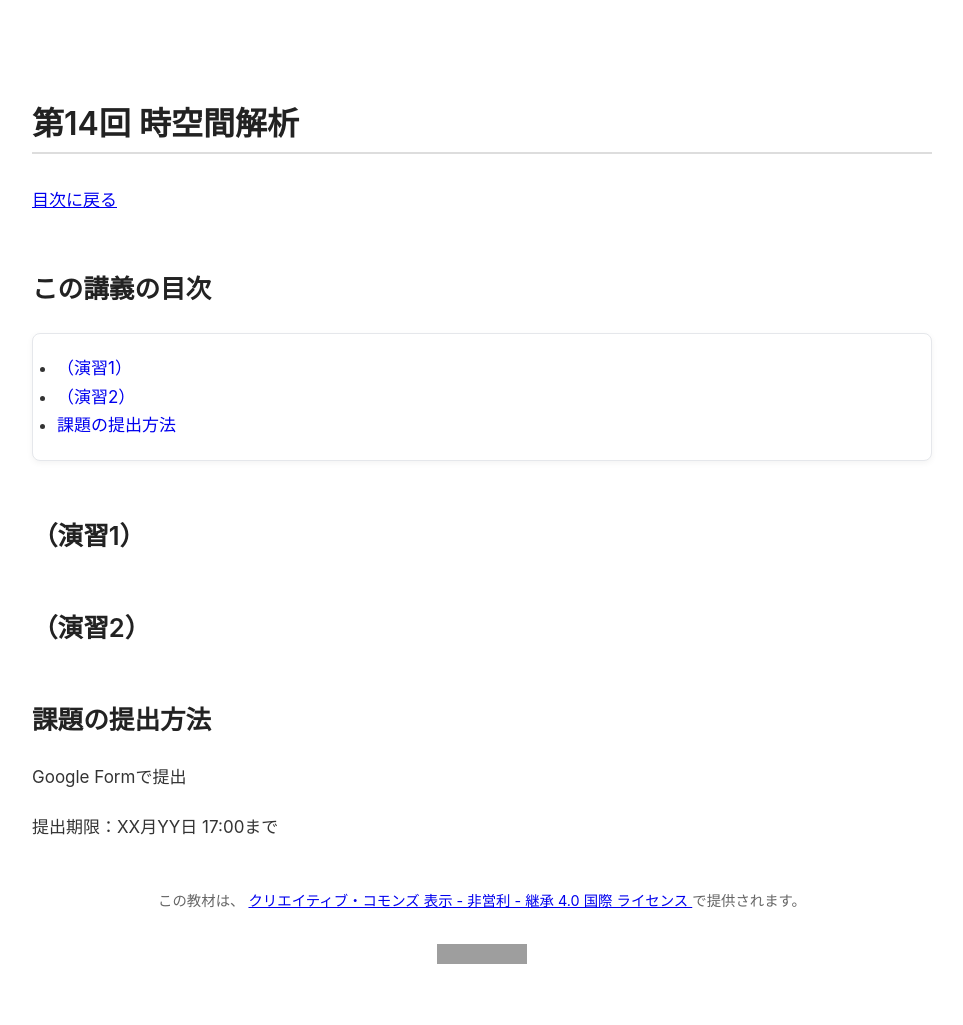
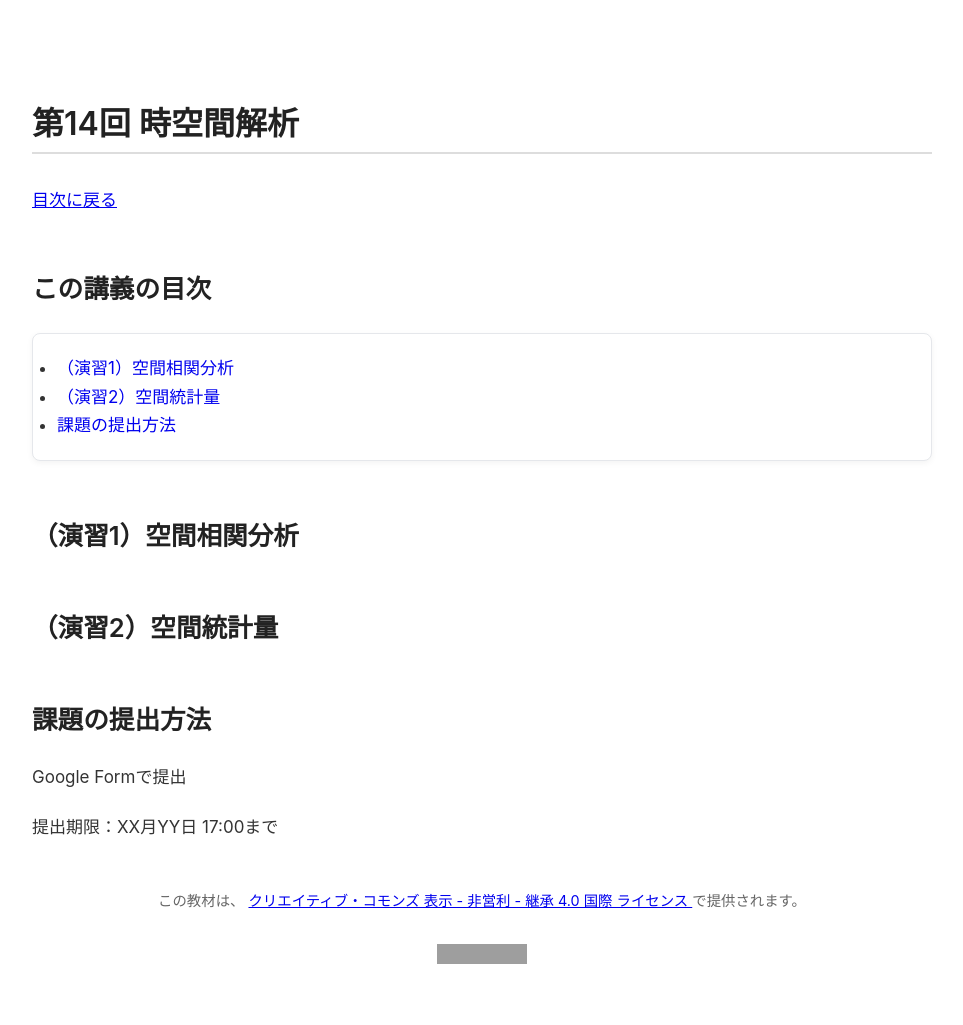
Before and after one commit to MasayaMatsushita/spatiotemporal-analysis, a Jekyll site: the page built from docs/lec/14-spatial-exercise.md, in a window 1280 px wide. Shown: the whole page, without its empty margins (158-1121 px from the left). Built offline with Jekyll 4.4.1, drawn with Linux system fonts in a browser that asks for light colours; our own code applies the rules of GitHub Pages for plain Markdown files; grey boxes are pictures that could not be loaded.

Commit message:
演習3 課題タイトルの追加

```diff
--- a/docs/lec/14-spatial-exercise.md
+++ b/docs/lec/14-spatial-exercise.md
@@ -12,13 +12,13 @@ nav_order: 14
 
 {: .card .card-toc }
 
-- [（演習1）](#exe1)
-- [（演習2）](#exe2)
+- [（演習1）空間相関分析](#exe1)
+- [（演習2）空間統計量](#exe2)
 - [課題の提出方法](#how-to-submit)
 
-## （演習1） {#exe1}
+## （演習1）空間相関分析 {#exe1}
 
-## （演習2） {#exe2}
+## （演習2）空間統計量 {#exe2}
 
 ## 課題の提出方法 {#how-to-submit}
 
```
